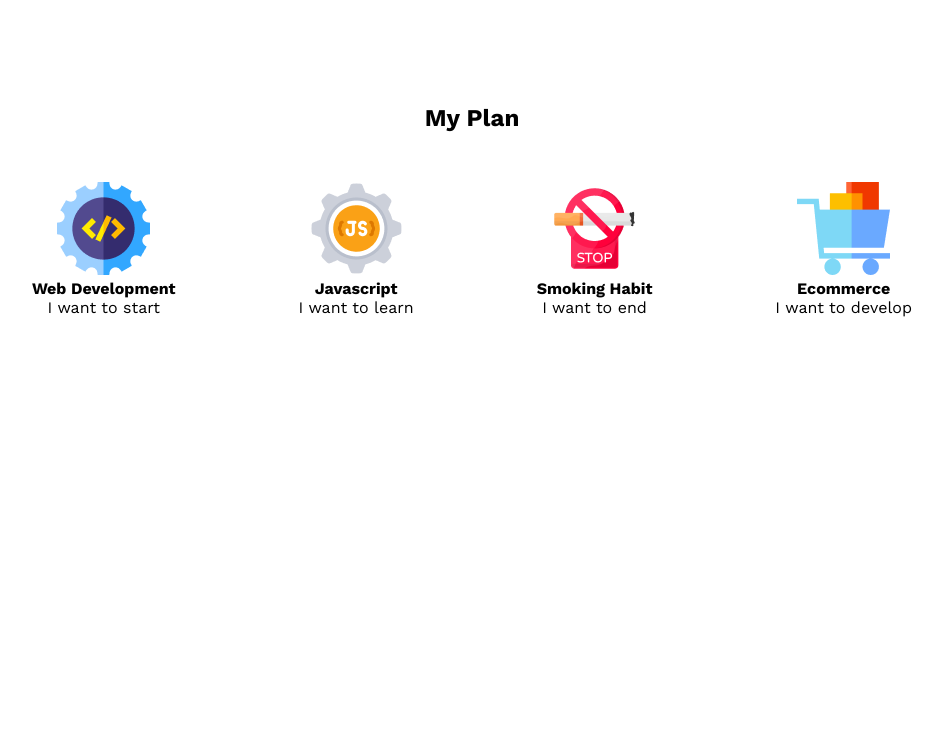
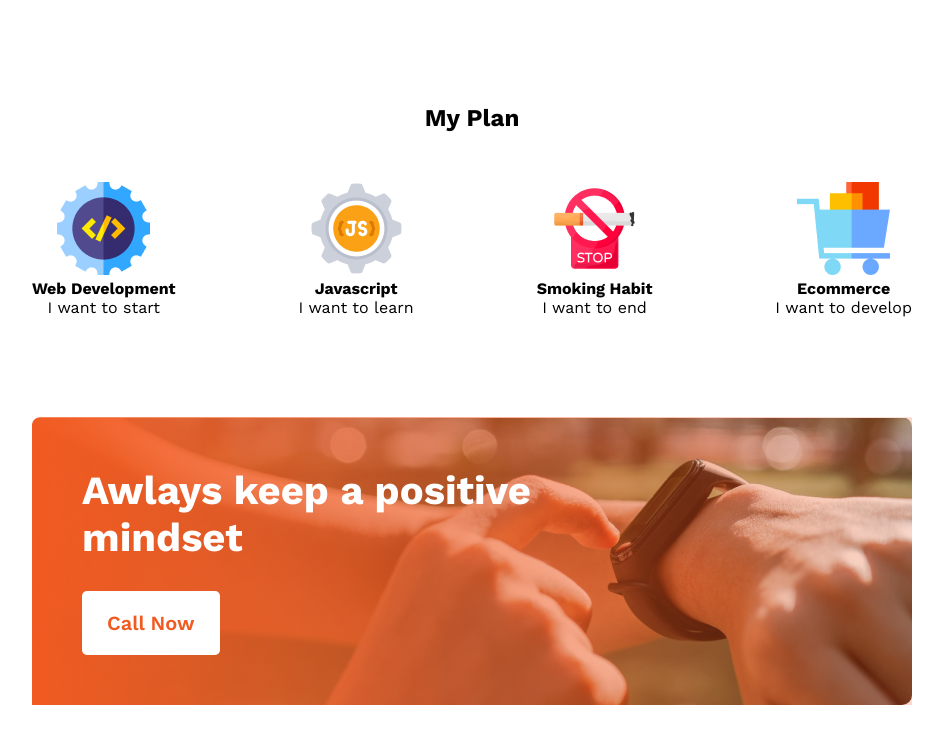
Before and after one commit to MohammadSaifulIslam/new-year-new-me, a plain HTML site: page index.html in a window 1280 px wide. Shown: the part 1409-2152 px from the top of the page, without its empty margins (168-1111 px from the left). Before the commit the page ends 1826 px from the top, so only its background shows below. Drawn offline with nearby package versions, Linux system fonts and the light colour scheme.

Commit message:
contact part added

```diff
--- a/index.html
+++ b/index.html
@@ -6,7 +6,9 @@
     <meta http-equiv="X-UA-Compatible" content="IE=edge">
     <meta name="viewport" content="width=device-width, initial-scale=1.0">
     <title>New Year New Me</title>
-    <link href="https://fonts.googleapis.com/css2?family=Open+Sans:wght@400;500;600;700&family=Work+Sans:wght@400;500;600;700;800&display=swap" rel="stylesheet">
+    <link
+        href="https://fonts.googleapis.com/css2?family=Open+Sans:wght@400;500;600;700&family=Work+Sans:wght@400;500;600;700;800&display=swap"
+        rel="stylesheet">
 
     <link rel="stylesheet" href="styles/style.css">
 </head>
@@ -15,11 +17,12 @@
     <header>
         <!-- bannar part start -->
         <section class="bannar">
-           <div class="bannar-text">
+            <div class="bannar-text">
                 <h1>All Thinks Are Possible If You believe</h1>
-                <p class="common-description">There are many variations of passages of Lorem Ipsum available, but the majority have suffered alteration in some form, by injected humour, or randomised words</p>
+                <p class="common-description">There are many variations of passages of Lorem Ipsum available, but the
+                    majority have suffered alteration in some form, by injected humour, or randomised words</p>
                 <button class="primary-btn">Contact Us</button>
-           </div>
+            </div>
         </section>
         <!-- bannar part end -->
     </header>
@@ -31,7 +34,9 @@
             </div>
             <div class="failure-text">
                 <h2 class="common-title">My failures of <br> previous year</h2>
-                <p class="failure-description">Contrary to popular belief, Lorem Ipsum is not simply random text. It has roots in a piece of classical Latin literature from 45 BC, making it over 2000 years old. Richard McClintock.</p>
+                <p class="failure-description">Contrary to popular belief, Lorem Ipsum is not simply random text. It has
+                    roots in a piece of classical Latin literature from 45 BC, making it over 2000 years old. Richard
+                    McClintock.</p>
                 <p><span></span> Contrary to popular belief, is not simply.</p>
                 <p><span></span> Contrary to popular belief.</p>
                 <p><span></span> Contrary to popular , is not simply.</p>
@@ -64,13 +69,23 @@
                     <h4>Ecommerce</h4>
                     <p>I want to develop</p>
                 </div>
-
             </div>
         </section>
         <!-- my plan part end -->
+        <!-- contact part start -->
+        <section class="contact">
+            <div class="contact-bg">
+                <div class="contact-text">
+                    <h3>Awlays keep a positive <br> mindset</h3>
+                    <button class="secondary-btn">Call Now</button>
+                </div>
+            </div>
 
-        <!-- bannar part start -->
-        <!-- bannar part end -->
+        </section>
+        <!-- contact  part end -->
+
+
+
         <!-- bannar part start -->
         <!-- bannar part end -->
 
@@ -81,4 +96,5 @@
     </footer>
 
 </body>
+
 </html>
--- a/styles/style.css
+++ b/styles/style.css
@@ -29,9 +29,6 @@ line-height: 76px;
     font-size: 16px;
 line-height: 26px;
 color: #444343;
-}
-.primary-btn {
-
 }
 .primary-btn{
     font-weight: 600;
@@ -82,5 +79,36 @@ color: #444343;
     margin-top: 50px;
 }
 /* my-part part css end */
+/* contact part css start */
+.contact{
+    background: url(../images/watch.png);
+    margin-bottom: 100px;
+    border-radius: 10px;
+}
+.contact-bg{
+    background: url(../images/gradient2.png);
+    padding: 50px;
+}
+.contact-text h3{
+    font-weight: 700;
+font-size: 40px;
+color: #FFFFFF;
+}
+.secondary-btn{
+    font-weight: 600;
+    font-size: 20px;
+    color: #F15B22;
+    background: #FFFFFF;
+    border-radius: 5px;
+    border: 0;
+    padding: 20px 25px;
+    margin-top: 30px;
+}
+/* contact part css end */
+
+
+
 /* bannar part css start */
 /* bannar part css end */
+/* bannar part css start */
+/* bannar part css end */
```
